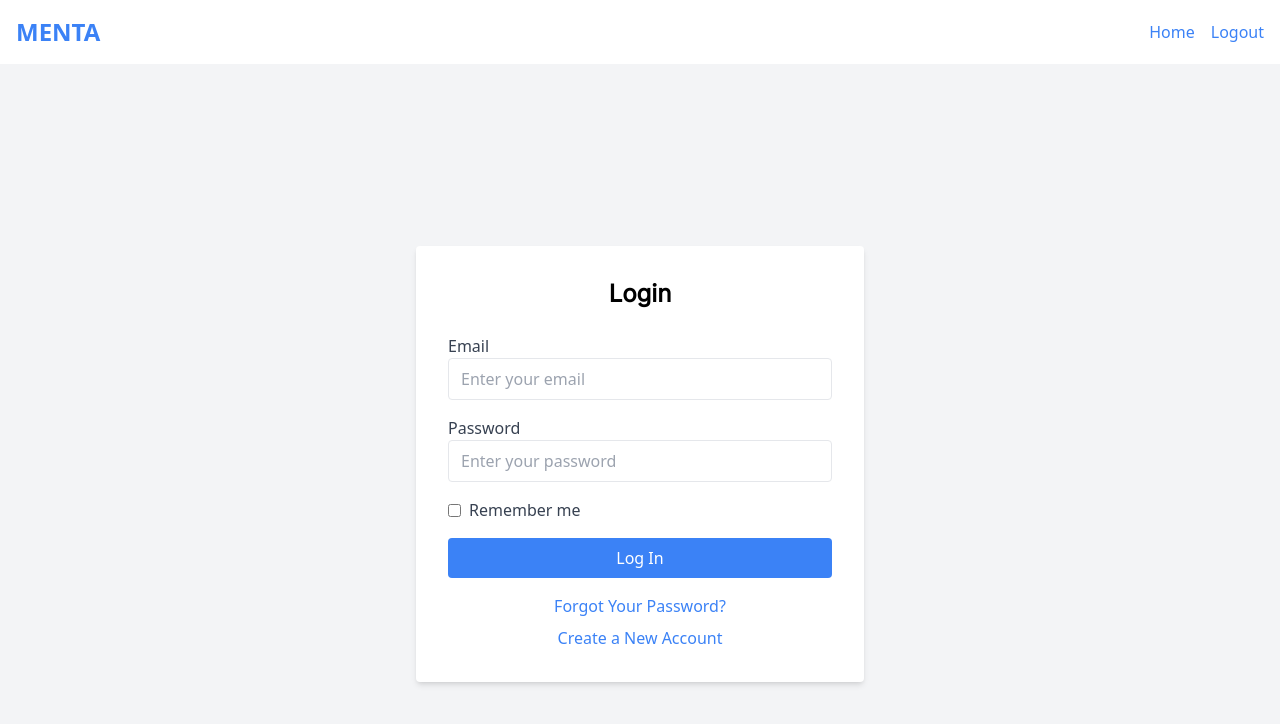
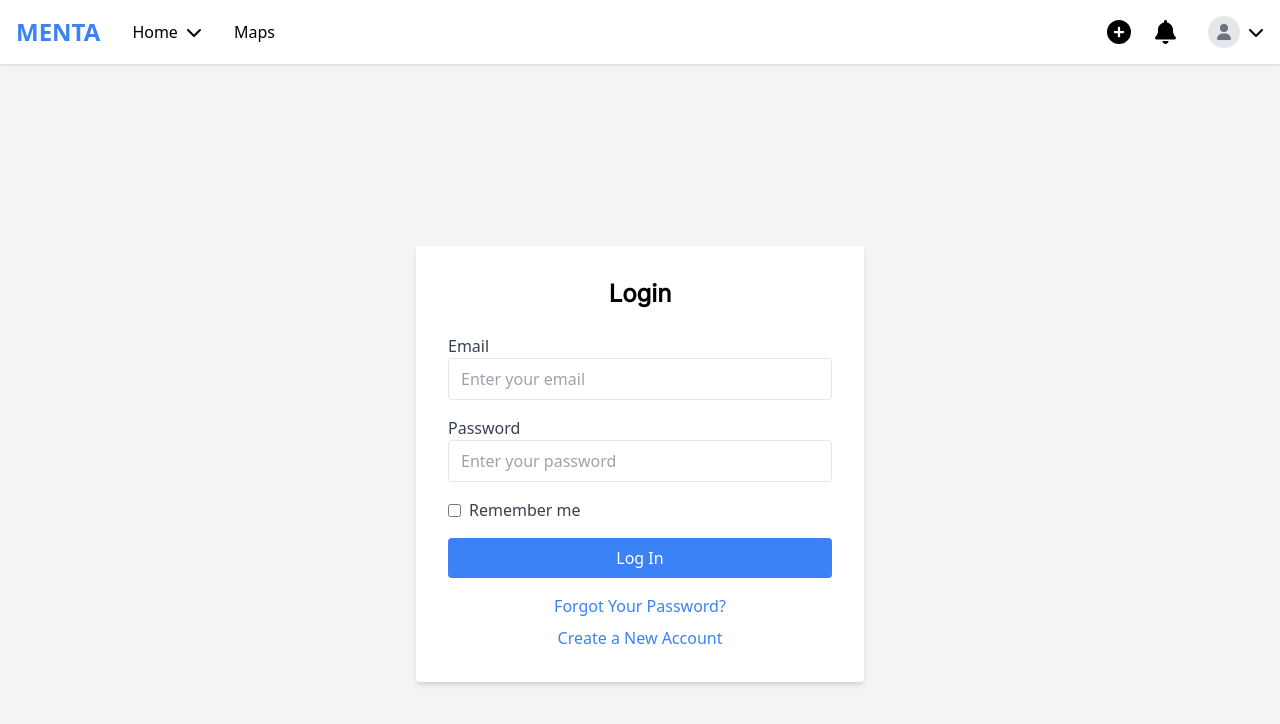
Before and after one commit to yikesaxe/Menta, a React (Vite) app in the folder menta-frontend/menta-app/: page /login in a window 1280 px wide. Shown: the top 724 px of the page. Built offline with nearby package versions, Linux system fonts and the light colour scheme; no server answers; sample sign-in values are in the browser's storage.

Commit message:
Added more styling, worked on the Nav Bar. Added dropdown functionality. Continuing to work on the feed.

```diff
--- a/menta-frontend/menta-app/package.json
+++ b/menta-frontend/menta-app/package.json
@@ -11,8 +11,14 @@
   },
   "dependencies": {
     "@fontsource/inter": "^5.0.19",
+    "@fortawesome/fontawesome-svg-core": "^6.6.0",
+    "@fortawesome/free-solid-svg-icons": "^6.6.0",
+    "@fortawesome/react-fontawesome": "^0.2.2",
+    "@tailwindcss/typography": "^0.5.13",
+    "framer-motion": "^11.3.8",
     "react": "^18.3.1",
     "react-dom": "^18.3.1",
+    "react-icons": "^5.2.1",
     "react-router-dom": "^6.25.1"
   },
   "devDependencies": {
--- a/menta-frontend/menta-app/src/components/AuthContext.jsx
+++ b/menta-frontend/menta-app/src/components/AuthContext.jsx
@@ -1,30 +1,53 @@
-import React, { createContext, useState, useEffect } from 'react';
+import React, { createContext, useState, useEffect, useContext } from 'react';
 
 const AuthContext = createContext();
 
 export const AuthProvider = ({ children }) => {
   const [isLoggedIn, setIsLoggedIn] = useState(false);
+  const [user, setUser] = useState(null);
 
   useEffect(() => {
     const token = localStorage.getItem('token');
-    setIsLoggedIn(!!token);
+    if (token) {
+      setIsLoggedIn(true);
+      // Fetch and set user data here if needed
+      fetchUserData(token);
+    }
   }, []);
 
-  const login = (token) => {
+  const fetchUserData = async (token) => {
+    const response = await fetch('http://127.0.0.1:8000/users/me', {
+      headers: {
+        'Authorization': `Bearer ${token}`
+      }
+    });
+    if (response.ok) {
+      const data = await response.json();
+      setUser(data);
+    }
+  };
+
+  const login = async (token) => {
     localStorage.setItem('token', token);
     setIsLoggedIn(true);
+    await fetchUserData(token);
   };
 
   const logout = () => {
     localStorage.removeItem('token');
     setIsLoggedIn(false);
+    setUser(null);
   };
 
   return (
-    <AuthContext.Provider value={{ isLoggedIn, login, logout }}>
+    <AuthContext.Provider value={{ isLoggedIn, login, logout, user }}>
       {children}
     </AuthContext.Provider>
   );
 };
 
 export { AuthContext };
+
+export const useAuth = () => {
+  return useContext(AuthContext);
+};
--- a/menta-frontend/menta-app/src/components/FeedPage.jsx
+++ b/menta-frontend/menta-app/src/components/FeedPage.jsx
@@ -1,11 +1,26 @@
-import React from 'react';
+import React, { useEffect } from 'react';
+import { useAuth } from './AuthContext';
+import { useNavigate } from 'react-router-dom';
 
 function FeedPage() {
+  const { isLoggedIn, user } = useAuth();
+  const navigate = useNavigate();
+
+  useEffect(() => {
+    if (!isLoggedIn) {
+      navigate('/login'); // Redirect to login if the user is not authenticated
+    }
+  }, [isLoggedIn, navigate]);
+
+  if (!user) {
+    return null; // or a loading indicator
+  }
+
   return (
     <div className="min-h-screen flex items-center justify-center bg-gray-100">
       <div className="bg-white p-8 rounded shadow-md w-full max-w-md">
         <h2 className="text-2xl font-bold mb-6 text-center">Feed</h2>
-        <p className="text-center">Welcome to your feed!</p>
+        <p className="text-center">Welcome to your feed, {user.first_name}!</p>
         {/* Add feed content here */}
       </div>
     </div>
--- a/menta-frontend/menta-app/src/components/NavBar.jsx
+++ b/menta-frontend/menta-app/src/components/NavBar.jsx
@@ -1,25 +1,178 @@
-import React, { useContext } from 'react';
+import React, { useContext, useState } from 'react';
 import { Link, useNavigate, useLocation } from 'react-router-dom';
-import { AuthContext } from './AuthContext';
+import { FontAwesomeIcon } from '@fortawesome/react-fontawesome';
+import { faBell, faPlusCircle, faChevronDown, faUser } from '@fortawesome/free-solid-svg-icons';
+import { AuthContext, useAuth } from './AuthContext';
 
 function NavBar() {
   const { isLoggedIn, logout } = useContext(AuthContext);
   const navigate = useNavigate();
   const location = useLocation();
+  const { user } = useAuth();
+  const [isHomeDropdownOpen, setIsHomeDropdownOpen] = useState(false);
+  const [isPlusDropdownOpen, setIsPlusDropdownOpen] = useState(false);
+  const [isProfileDropdownOpen, setIsProfileDropdownOpen] = useState(false);
+  const [isMouseInsideHomeDropdown, setIsMouseInsideHomeDropdown] = useState(false);
+  const [isMouseInsidePlusDropdown, setIsMouseInsidePlusDropdown] = useState(false);
+  const [isMouseInsideProfileDropdown, setIsMouseInsideProfileDropdown] = useState(false);
 
   const handleLogout = () => {
     logout();
-    navigate('/login');
+    navigate('/');
   };
 
   const buttonStyles = "px-3 py-1 rounded font-normal font-inter transition-colors duration-200 text-sm";
 
+  const handleMouseEnterHomeDropdown = () => {
+    setIsHomeDropdownOpen(true);
+    setIsMouseInsideHomeDropdown(true);
+  };
+
+  const handleMouseLeaveHomeDropdown = () => {
+    setIsMouseInsideHomeDropdown(false);
+    setIsHomeDropdownOpen(false);
+  };
+
+  const handleMouseEnterPlusDropdown = () => {
+    setIsPlusDropdownOpen(true);
+    setIsMouseInsidePlusDropdown(true);
+  };
+
+  const handleMouseLeavePlusDropdown = () => {
+    setIsMouseInsidePlusDropdown(false);
+    setIsPlusDropdownOpen(false);
+  };
+
+  const handleMouseEnterProfileDropdown = () => {
+    setIsProfileDropdownOpen(true);
+    setIsMouseInsideProfileDropdown(true);
+  };
+
+  const handleMouseLeaveProfileDropdown = () => {
+    setIsMouseInsideProfileDropdown(false);
+    setIsProfileDropdownOpen(false);
+  };
+
+  const getActiveClass = (path) => {
+    return location.pathname === path ? 'active-link' : '';
+  };
+
   return (
-    <nav className="bg-white p-4 shadow">
+    <nav className="bg-white p-4 shadow relative z-10">
       <div className="container mx-auto flex justify-between items-center">
-        <Link to="/" className="text-blue-500 text-2xl font-bold">MENTA</Link>
-        <div className="flex space-x-4">
-          {!isLoggedIn ? (
+        <div className="flex items-center space-x-8">
+          <Link to="/" className={`text-blue-500 text-2xl font-bold ${getActiveClass('/')}`}>MENTA</Link>
+          {isLoggedIn && (
+            <>
+              <div
+                className="relative"
+                onMouseLeave={() => setIsHomeDropdownOpen(false)}
+              >
+                <div
+                  className="absolute"
+                  style={{ top: -10, left: -5, right: -5, bottom: -22, zIndex: 10 }}
+                  onMouseEnter={() => setIsHomeDropdownOpen(true)}
+                />
+                <Link
+                  to="/feed"
+                  className={`relative flex items-center z-20 ${getActiveClass('/feed')} ${isHomeDropdownOpen || isMouseInsideHomeDropdown ? 'text-blue-500' : 'text-black'} hover:text-blue-500`}
+                  onMouseEnter={() => setIsHomeDropdownOpen(true)}
+                >
+                  Home
+                  <FontAwesomeIcon
+                    icon={faChevronDown}
+                    className={`ml-2 transition-transform duration-300 ${isHomeDropdownOpen ? '-rotate-180' : ''}`}
+                  />
+                </Link>
+                <div
+                  className={`rounded-lg absolute -left-4 w-40 bg-white shadow-lg transition-all duration-300 ease-in-out ${isHomeDropdownOpen ? 'opacity-100 translate-y-0 pointer-events-auto' : 'opacity-0 -translate-y-8 pointer-events-none'}`}
+                  style={{ top: '190%' }}
+                  onMouseEnter={handleMouseEnterHomeDropdown}
+                  onMouseLeave={handleMouseLeaveHomeDropdown}
+                >
+                  <div className="">
+                    <Link to="/userfeed" className="rounded-lg block px-4 py-2 hover:bg-gray-200">My Feed</Link>
+                    <Link to="/userclubs" className="rounded-lg block px-4 py-2 hover:bg-gray-200">My Clubs</Link>
+                    <Link to="/progress" className="rounded-lg block px-4 py-2 hover:bg-gray-200">My Tracker</Link>
+                  </div>
+                </div>
+              </div>
+              <Link to="/maps" className={`text-black hover:text-blue-500 relative z-20 ${getActiveClass('/maps')}`}>Maps</Link>
+            </>
+          )}
+        </div>
+        <div className="flex items-center space-x-6">
+          {isLoggedIn ? (
+            <>
+              <div
+                className="relative"
+                onMouseLeave={() => setIsPlusDropdownOpen(false)}
+              >
+                <div
+                  className="absolute"
+                  style={{ top: -10, left: -5, right: -5, bottom: -22, zIndex: 10 }}
+                  onMouseEnter={() => setIsPlusDropdownOpen(true)}
+                />
+                <button className="hover:text-blue-600 text-2xl relative z-20">
+                  <FontAwesomeIcon icon={faPlusCircle} />
+                </button>
+                <div
+                  className={`rounded-lg absolute -right-5 w-40 bg-white shadow-lg transition-all duration-300 ease-in-out ${isPlusDropdownOpen ? 'opacity-100 translate-y-0 pointer-events-auto' : 'opacity-0 -translate-y-8 pointer-events-none'}`}
+                  style={{ top: '155%' }}
+                  onMouseEnter={handleMouseEnterPlusDropdown}
+                  onMouseLeave={handleMouseLeavePlusDropdown}
+                >
+                  <div className="">
+                    <Link to="/upload-activity" className="rounded-lg block px-4 py-2 hover:bg-gray-100">Upload Activity</Link>
+                    <Link to="/upload-status" className="rounded-lg block px-4 py-2 hover:bg-gray-100">Upload Status</Link>
+                    <Link to="/manual-entry" className="rounded-lg block px-4 py-2 hover:bg-gray-100">Add Manual Entry</Link>
+                  </div>
+                </div>
+              </div>
+              <button className="hover:text-blue-600 text-2xl">
+                <FontAwesomeIcon icon={faBell} />
+              </button>
+              <div
+                className="relative"
+                onMouseLeave={() => setIsProfileDropdownOpen(false)}
+              >
+                <div
+                  className="absolute"
+                  style={{ top: -10, left: -5, right: -5, bottom: -22, zIndex: 10 }}
+                  onMouseEnter={() => setIsProfileDropdownOpen(true)}
+                />
+                <Link
+                  to="/profile"
+                  className={`ml-2 relative flex items-center z-20 ${getActiveClass('/profile')} ${isProfileDropdownOpen || isMouseInsideProfileDropdown ? 'text-blue-500' : 'text-black'} hover:text-blue-500`}
+                  onMouseEnter={() => setIsProfileDropdownOpen(true)}
+                >
+                  {user?.profile_picture ? (
+                    <img src={user.profile_picture} alt="Profile" className="w-8 h-8 rounded-full" />
+                  ) : (
+                    <div className="w-8 h-8 rounded-full bg-gray-200 flex items-center justify-center">
+                      <FontAwesomeIcon icon={faUser} className="text-gray-500" />
+                    </div>
+                  )}
+                  <FontAwesomeIcon
+                    icon={faChevronDown}
+                    className={`ml-2 transition-transform duration-300 ${isProfileDropdownOpen ? '-rotate-180' : ''}`}
+                  />
+                </Link>
+                <div
+                  className={`rounded-lg absolute right-0 w-40 bg-white shadow-lg transition-all duration-300 ease-in-out ${isProfileDropdownOpen ? 'opacity-100 translate-y-0 pointer-events-auto' : 'opacity-0 -translate-y-8 pointer-events-none'}`}
+                  style={{ top: '155%' }}
+                  onMouseEnter={handleMouseEnterProfileDropdown}
+                  onMouseLeave={handleMouseLeaveProfileDropdown}
+                >
+                  <div className="">
+                    <Link to="/profile" className="rounded-lg block px-4 py-2 hover:bg-gray-100 text-base">My Profile</Link>
+                    <Link to="/settings" className="rounded-lg block px-4 py-2 hover:bg-gray-100">My Settings</Link>
+                    <button onClick={handleLogout} className="rounded-lg block w-full text-left px-4 py-2 hover:bg-gray-100">Logout</button>
+                  </div>
+                </div>
+              </div>
+            </>
+          ) : (
             <>
               {location.pathname !== '/signup' && (
                 <Link
@@ -38,13 +191,13 @@ function NavBar() {
                 </Link>
               )}
             </>
-          ) : (
-            <>
-              <Link to="/feed" className="text-blue-500 hover:text-blue-600">Home</Link>
-              <button onClick={handleLogout} className="text-blue-500 hover:text-blue-600">Logout</button>
-            </>
           )}
         </div>
+      </div>
+      <div className="relative">
+        {location.pathname === '/feed' && <div className="absolute -bottom-4 left-50 w-24 border-b-2 border-blue-500" />}
+        {location.pathname === '/maps' && <div className="absolute -bottom-4 left-76 w-18 border-b-2 border-blue-500" />}
+        {location.pathname === '/profile' && <div className="absolute -bottom-4 right-23 w-20 border-b-2 border-blue-500" />}
       </div>
     </nav>
   );
```
Also changed, not shown: menta-frontend/menta-app/tailwind.config.js (+9 -1 lines), menta-frontend/menta-app/src/index.css (line endings or trailing spaces), 1 other file (tests, documents, lock files or other folders).
